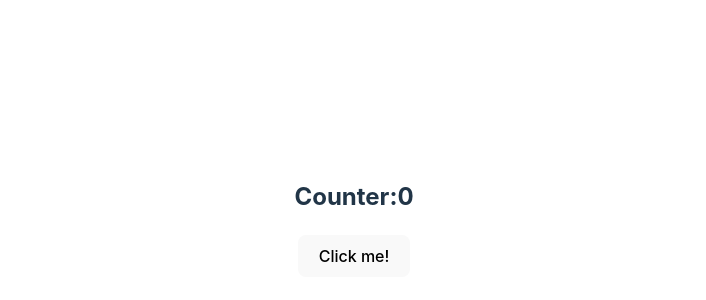
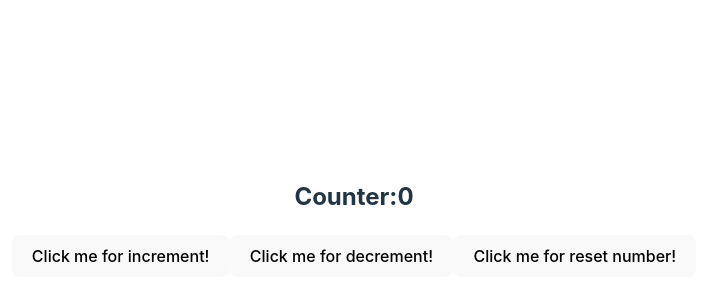
Before and after one commit to lucaprogrammer25/React-repo, a React (Vite) app: page / in a window 1280 px wide. Shown: the part 182-482 px from the top of the page, without its empty margins (286-992 px from the left). Built offline with nearby package versions, Linux system fonts and the light colour scheme.

Commit message:
esercizio-33

```diff
--- a/src/App.jsx
+++ b/src/App.jsx
@@ -10,7 +10,7 @@ function App() {
 
   return (
     <>
-      <Counter initialValue={0} incrementAmount={1}/>
+      <Counter initialValue={0} incrementAmount={1} decrementAmount={1}/>
     </>
   )
 }
--- a/src/Counter.jsx
+++ b/src/Counter.jsx
@@ -1,7 +1,7 @@
 import { useState } from "react";
 import CounterDisplay from "./CounterDisplay";
 
-const Counter = ({initialValue, incrementAmount}) => {
+const Counter = ({initialValue, incrementAmount, decrementAmount}) => {
     const [count, setCount] = useState(initialValue)
 
     const handleCounterIncrement = () => {
@@ -9,10 +9,22 @@ const Counter = ({initialValue, incrementAmount}) => {
             return count + incrementAmount
         })
     }
+
+    const handleCounterDecrement = () => {
+        setCount((count) => {
+            return count - decrementAmount
+        })
+    }
+
+    const handleCounterReset = () => {
+        setCount(initialValue)
+    }
     return (
         <>
         <CounterDisplay content={count}/>
-        <button onClick={handleCounterIncrement}>Click me!</button>
+        <button onClick={handleCounterIncrement}>Click me for increment!</button>
+        <button onClick={handleCounterDecrement}>Click me for decrement!</button>
+        <button onClick={handleCounterReset}>Click me for reset number!</button>
         </>
     )
 }
```
